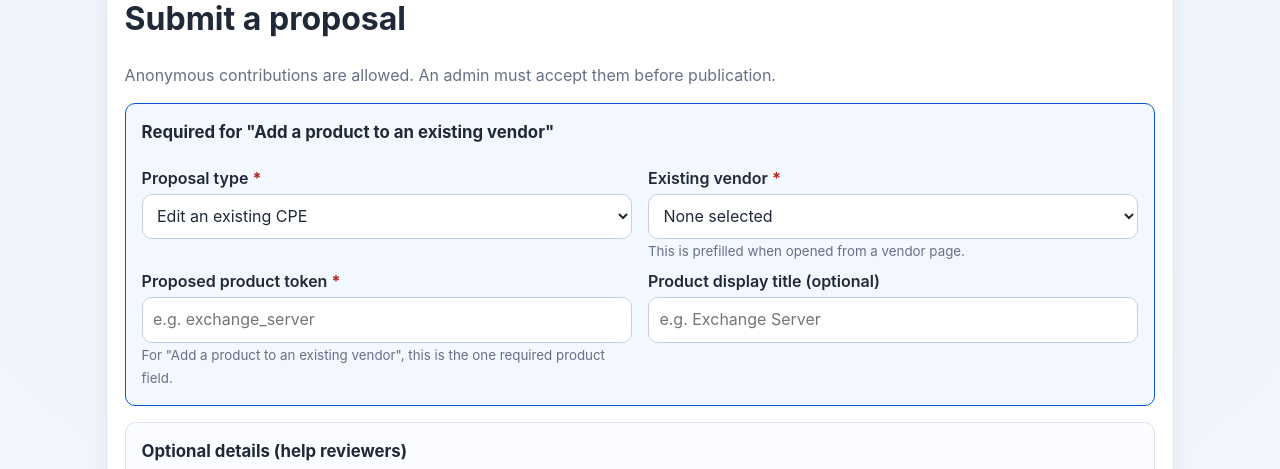
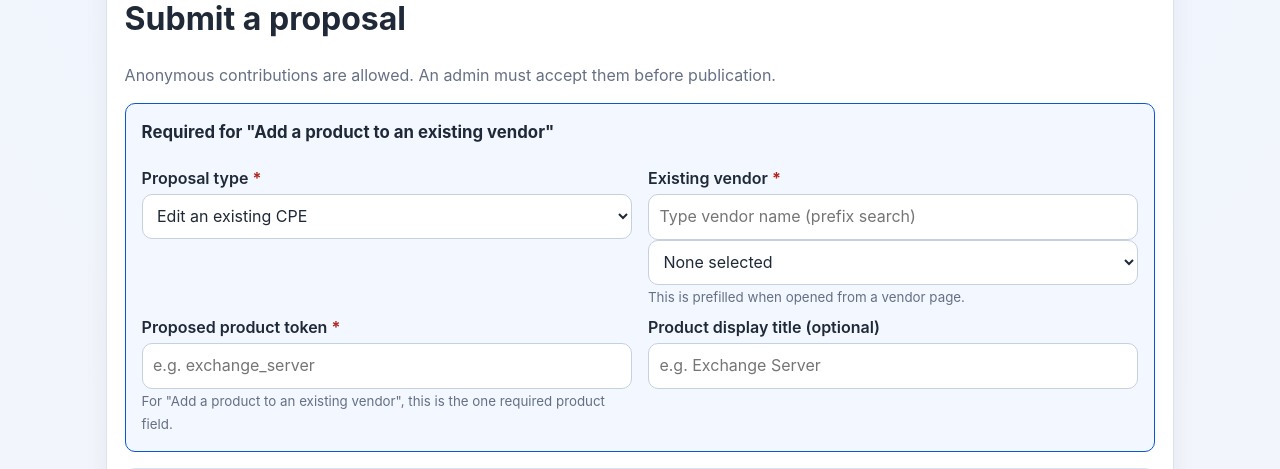
Before and after one commit to gcve-eu/cpe-editor, a Flask app: page /proposals/new in a window 1280 px wide. Shown: the part 284-753 px from the top of the page. Run offline with Flask 3, Linux system fonts and the light colour scheme.

Commit message:
chg: [search] improved search prefix for vendor and product

```diff
--- a/app/templates/proposal_form.html
+++ b/app/templates/proposal_form.html
@@ -30,18 +30,17 @@
         <div>
           <div id="existing_vendor_group">
             <label for="vendor_id">Existing vendor <span class="required-marker">*</span></label>
+            <input id="vendor_search" type="search" placeholder="Type vendor name (prefix search)">
             <select id="vendor_id" name="vendor_id">
               <option value="">None selected</option>
-              {% for vendor in vendors %}
+              {% if preselected_vendor %}
                 <option
-                  value="{{ vendor.id }}"
-                  data-vendor-name="{{ vendor.name }}"
-                  data-vendor-title="{{ vendor.title or vendor.name }}"
-                  {% if preselected_vendor_id and preselected_vendor_id == vendor.id %}selected{% endif %}
-                >
-                  {{ vendor.title or vendor.name }}
-                </option>
-              {% endfor %}
+                  value="{{ preselected_vendor.id }}"
+                  data-vendor-name="{{ preselected_vendor.name }}"
+                  data-vendor-title="{{ preselected_vendor.title or preselected_vendor.name }}"
+                  selected
+                >{{ preselected_vendor.title or preselected_vendor.name }}</option>
+              {% endif %}
             </select>
             <small class="muted">This is prefilled when opened from a vendor page.</small>
           </div>
@@ -114,38 +113,36 @@
       <div class="grid grid-2">
         <div id="source_vendor_group">
           <label for="source_vendor_id">Source vendor</label>
+          <input id="source_vendor_search" type="search" placeholder="Type vendor name (prefix search)">
           <select id="source_vendor_id" name="source_vendor_id">
             <option value="">None selected</option>
-            {% for vendor in vendors %}
-              <option value="{{ vendor.id }}" {% if preselected_vendor_id and preselected_vendor_id == vendor.id %}selected{% endif %}>{{ vendor.title or vendor.name }} ({{ vendor.name }})</option>
-            {% endfor %}
+            {% if preselected_vendor %}
+              <option value="{{ preselected_vendor.id }}" selected>{{ preselected_vendor.title or preselected_vendor.name }} ({{ preselected_vendor.name }})</option>
+            {% endif %}
           </select>
         </div>
         <div id="source_product_group" style="display:none;">
           <label for="source_product_id">Source product</label>
+          <input id="source_product_search" type="search" placeholder="Type product name (prefix search)">
           <select id="source_product_id" name="source_product_id">
             <option value="">None selected</option>
-            {% for product in products %}
-              <option value="{{ product.id }}" {% if preselected_product_id and preselected_product_id == product.id %}selected{% endif %}>{{ product.title or product.name }} ({{ product.vendor.name }}/{{ product.name }})</option>
-            {% endfor %}
+            {% if preselected_product %}
+              <option value="{{ preselected_product.id }}" selected>{{ preselected_product.title or preselected_product.name }} ({{ preselected_product.vendor.name }}/{{ preselected_product.name }})</option>
+            {% endif %}
           </select>
         </div>
         <div id="target_vendor_group">
           <label for="target_vendor_id">Target vendor</label>
+          <input id="target_vendor_search" type="search" placeholder="Type vendor name (prefix search)">
           <select id="target_vendor_id" name="target_vendor_id">
             <option value="">None selected</option>
-            {% for vendor in vendors %}
-              <option value="{{ vendor.id }}">{{ vendor.title or vendor.name }} ({{ vendor.name }})</option>
-            {% endfor %}
           </select>
         </div>
         <div id="target_product_group" style="display:none;">
           <label for="target_product_id">Target product</label>
+          <input id="target_product_search" type="search" placeholder="Type product name (prefix search)">
           <select id="target_product_id" name="target_product_id">
             <option value="">None selected</option>
-            {% for product in products %}
-              <option value="{{ product.id }}">{{ product.title or product.name }} ({{ product.vendor.name }}/{{ product.name }})</option>
-            {% endfor %}
           </select>
         </div>
       </div>
@@ -233,6 +230,7 @@
   (function () {
     const proposalType = document.getElementById("proposal_type");
     const vendorSelect = document.getElementById("vendor_id");
+    const vendorSearch = document.getElementById("vendor_search");
     const existingVendorGroup = document.getElementById("existing_vendor_group");
     const newVendorGroup = document.getElementById("new_vendor_group");
     const vendorNameInput = document.getElementById("proposed_vendor_name");
@@ -252,9 +250,64 @@
     const sourceProductInput = document.getElementById("source_product_id");
     const targetVendorInput = document.getElementById("target_vendor_id");
     const targetProductInput = document.getElementById("target_product_id");
+    const sourceVendorSearch = document.getElementById("source_vendor_search");
+    const sourceProductSearch = document.getElementById("source_product_search");
+    const targetVendorSearch = document.getElementById("target_vendor_search");
+    const targetProductSearch = document.getElementById("target_product_search");
     const typesForAutoFill = new Set(["new_cpe", "new_product"]);
     const typesThatNeedProductToken = new Set(["new_cpe", "new_product", "new_vendor_product", "edit_cpe"]);
     const isRelationshipProposal = () => proposalType.value === "new_record_relationship";
+    const suggestLimit = 20;
+
+    function debounce(fn, waitMs) {
+      let timeoutId;
+      return function (...args) {
+        clearTimeout(timeoutId);
+        timeoutId = setTimeout(() => fn.apply(this, args), waitMs);
+      };
+    }
+
+    function setSelectOptions(selectEl, items, labelBuilder) {
+      const previousValue = selectEl.value;
+      const hasEmptyOption = Array.from(selectEl.options).some((opt) => opt.value === "");
+      selectEl.innerHTML = hasEmptyOption ? '<option value="">None selected</option>' : "";
+      items.forEach((item) => {
+        const option = document.createElement("option");
+        option.value = item.id;
+        option.textContent = labelBuilder(item);
+        if (item.name) {
+          option.dataset.vendorName = item.name;
+        }
+        if (item.title) {
+          option.dataset.vendorTitle = item.title;
+        }
+        selectEl.appendChild(option);
+      });
+      if (previousValue && Array.from(selectEl.options).some((opt) => opt.value === previousValue)) {
+        selectEl.value = previousValue;
+      }
+    }
+
+    async function fetchSuggestions(url, q) {
+      if (!q || q.length < 1) {
+        return [];
+      }
+      const response = await fetch(`${url}?q=${encodeURIComponent(q)}&limit=${suggestLimit}`);
+      if (!response.ok) {
+        return [];
+      }
+      const payload = await response.json();
+      return payload.items || [];
+    }
+
+    function connectPrefixSearch(searchInput, selectInput, url, labelBuilder) {
+      const runSearch = debounce(async () => {
+        const q = searchInput.value.trim();
+        const items = await fetchSuggestions(url, q);
+        setSelectOptions(selectInput, items, labelBuilder);
+      }, 200);
+      searchInput.addEventListener("input", runSearch);
+    }
 
     function syncRelationshipMode() {
       relationshipSection.style.display = isRelationshipProposal() ? "" : "none";
@@ -328,6 +381,11 @@
     targetEntityKind.addEventListener("change", syncRelationshipMode);
     vendorSelect.addEventListener("change", maybeAutoFillVendor);
     proposalType.addEventListener("change", maybeAutoFillVendor);
+    connectPrefixSearch(vendorSearch, vendorSelect, "/api/vendors/suggest", (vendor) => `${vendor.title} (${vendor.name})`);
+    connectPrefixSearch(sourceVendorSearch, sourceVendorInput, "/api/vendors/suggest", (vendor) => `${vendor.title} (${vendor.name})`);
+    connectPrefixSearch(targetVendorSearch, targetVendorInput, "/api/vendors/suggest", (vendor) => `${vendor.title} (${vendor.name})`);
+    connectPrefixSearch(sourceProductSearch, sourceProductInput, "/api/products/suggest", (product) => `${product.title} (${product.vendor_name}/${product.name})`);
+    connectPrefixSearch(targetProductSearch, targetProductInput, "/api/products/suggest", (product) => `${product.title} (${product.vendor_name}/${product.name})`);
     syncVendorFieldMode();
     syncRelationshipMode();
     maybeAutoFillVendor();
--- a/app/views.py
+++ b/app/views.py
@@ -127,6 +127,29 @@ def _serialize_product(product):
                 reverse=True,
             )
         ],
+    }
+
+
+def _serialize_vendor_option(vendor):
+    return {
+        "id": vendor.id,
+        "uuid": vendor.uuid,
+        "name": vendor.name,
+        "title": vendor.title or vendor.name,
+    }
+
+
+def _serialize_product_option(product):
+    vendor = product.vendor
+    return {
+        "id": product.id,
+        "uuid": product.uuid,
+        "vendor_id": product.vendor_id,
+        "vendor_uuid": vendor.uuid if vendor else None,
+        "name": product.name,
+        "title": product.title or product.name,
+        "vendor_name": vendor.name if vendor else None,
+        "vendor_title": (vendor.title or vendor.name) if vendor else None,
     }
 
 
@@ -488,6 +511,27 @@ def api_vendors():
     )
 
 
+@bp.route("/api/vendors/suggest")
+def api_vendor_suggestions():
+    q = (request.args.get("q") or "").strip()
+    if len(q) < 1:
+        return jsonify({"items": []})
+    limit = min(max(request.args.get("limit", default=20, type=int) or 20, 1), 50)
+    vendor_like = f"{q.lower()}%"
+    results = (
+        Vendor.query.filter(
+            or_(
+                func.lower(Vendor.name).like(vendor_like),
+                func.lower(Vendor.title).like(vendor_like),
+            )
+        )
+        .order_by(Vendor.name.asc())
+        .limit(limit)
+        .all()
+    )
+    return jsonify({"items": [_serialize_vendor_option(vendor) for vendor in results]})
+
+
 @bp.route("/api/vendors/<string:vendor_uuid>")
 def api_vendor_detail(vendor_uuid):
     vendor = Vendor.query.filter_by(uuid=vendor_uuid).first_or_404()
@@ -498,6 +542,28 @@ def api_vendor_detail(vendor_uuid):
 def api_product_detail(product_uuid):
     product = Product.query.filter_by(uuid=product_uuid).first_or_404()
     return jsonify(_serialize_product(product))
+
+
+@bp.route("/api/products/suggest")
+def api_product_suggestions():
+    q = (request.args.get("q") or "").strip()
+    if len(q) < 1:
+        return jsonify({"items": []})
+    limit = min(max(request.args.get("limit", default=20, type=int) or 20, 1), 50)
+    product_like = f"{q.lower()}%"
+    results = (
+        Product.query.join(Vendor)
+        .filter(
+            or_(
+                func.lower(Product.name).like(product_like),
+                func.lower(Product.title).like(product_like),
+            )
+        )
+        .order_by(Product.name.asc())
+        .limit(limit)
+        .all()
+    )
+    return jsonify({"items": [_serialize_product_option(product) for product in results]})
 
 
 @bp.route("/api/cpes/<int:cpe_id>")
@@ -568,8 +634,6 @@ def api_cpes():
 
 @bp.route("/proposals/new", methods=["GET", "POST"])
 def proposal_new():
-    vendors = Vendor.query.order_by(Vendor.name.asc()).all()
-    products = Product.query.order_by(Product.name.asc()).all()
     preselected_vendor_id = request.args.get("vendor_id", type=int)
     preselected_product_id = request.args.get("product_id", type=int)
     preselected_proposal_type = request.args.get("proposal_type", "edit_cpe")
@@ -713,8 +777,6 @@ def proposal_new():
 
     return render_template(
         "proposal_form.html",
-        vendors=vendors,
-        products=products,
         preselected_vendor_id=preselected_vendor_id,
         preselected_product_id=preselected_product_id,
         preselected_proposal_type=preselected_proposal_type,
```
